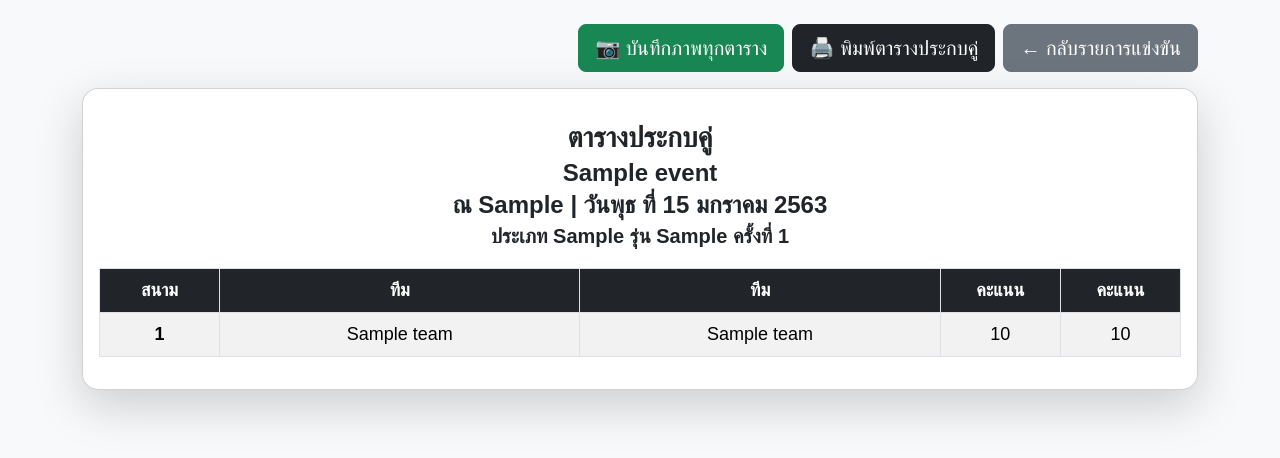
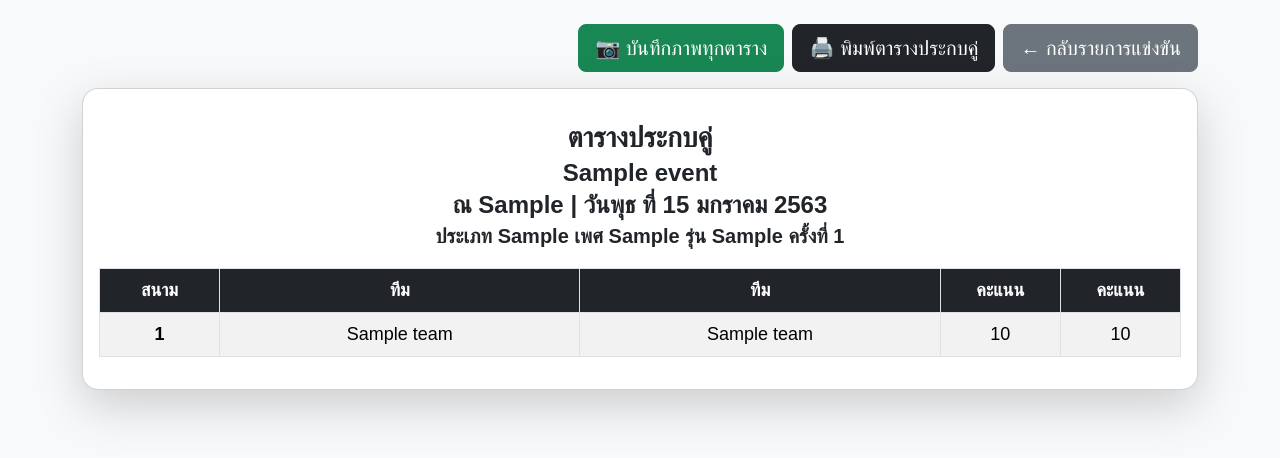
Before and after one commit to Dekchairukna/tournoi-petanque, a Flask app: page /match/event/1/pairings in a window 1280 px wide. Shown: the top 458 px of the page. Run offline with Flask 3, Linux system fonts and the light colour scheme; tables that the repository leaves empty hold one stand-in row (values such as "Sample post"); some libraries are stand-ins or nearby versions.

Commit message:
Update match_pairs.html

```diff
--- a/templates/match_pairs.html
+++ b/templates/match_pairs.html
@@ -155,7 +155,7 @@
                   <h3 class="fw-bold mb-1">ตารางประกบคู่</h3>
                   <h4 class="fw-bold mb-1">{{ event.name }}</h4>
                   <h4 class="fw-bold mb-1">ณ {{ event.location }} | {{ thai_date_full(event.date) }}</h5>
-                    <h5 class="fw-bold mb-1"> ประเภท {{ event.category }} รุ่น {{ event.age_group }} ครั้งที่ {{
+                    <h5 class="fw-bold mb-1"> ประเภท {{ event.category }} เพศ {{ event.sex }} รุ่น {{ event.age_group }} ครั้งที่ {{
                       round_number }}</h5>
                 </th>
               </tr>
```
